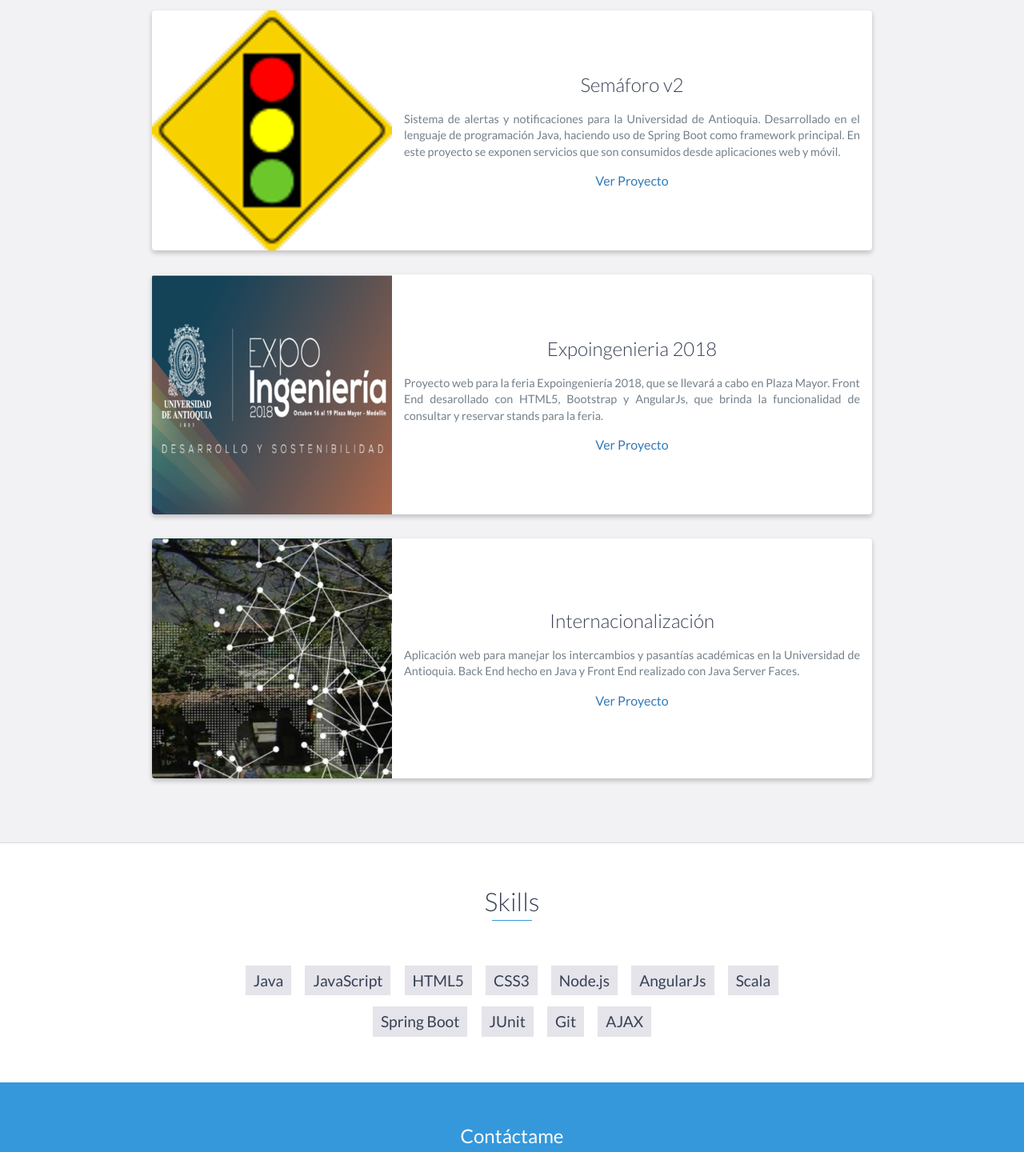
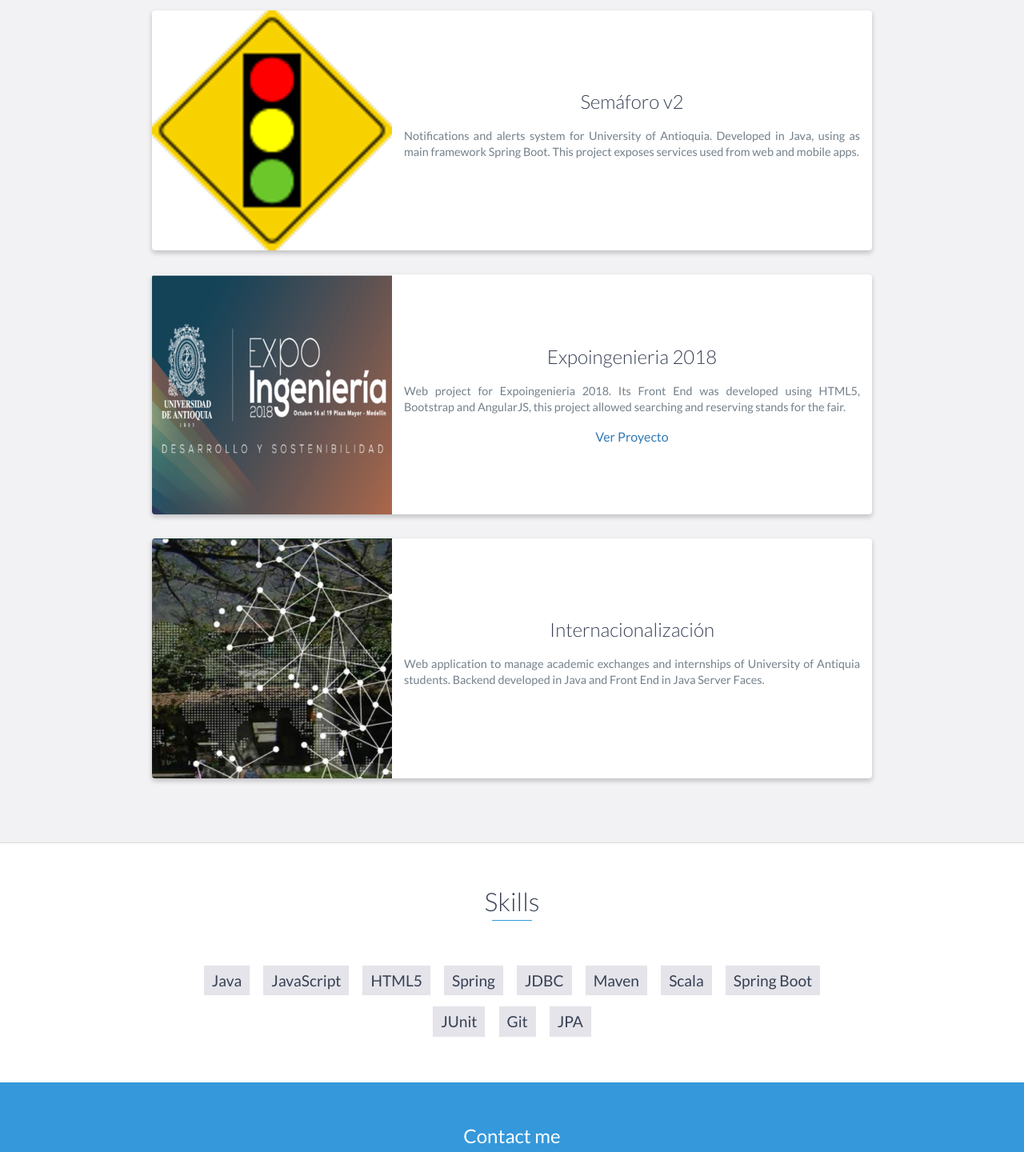
Before and after one commit to dcamilobj/dcamilobj.github.io, a website: page index.html in a window 1280 px wide. Shown: the part 2060-3500 px from the top of the page at 80% size. Drawn offline with nearby package versions, Linux system fonts and the light colour scheme.

Commit message:
Changed portfolio language

```diff
--- a/index.html
+++ b/index.html
@@ -5,7 +5,7 @@
     <meta charset="utf-8">
     <meta http-equiv="X-UA-Compatible" content="IE=edge">
     <meta name="viewport" content="width=device-width, initial-scale=1">
-    <title>Mi Portafolio</title>
+    <title>Portfolio</title>
 	<link rel="shortcut icon" href="favicon.ico" type="image/x-icon">
 	<link rel="icon" href="favicon.ico" type="image/x-icon">
     <link href="https://fonts.googleapis.com/css?family=Lato:300,400,700,900" rel="stylesheet">
@@ -98,7 +98,7 @@
                 </p>
             </div>
             <div data-date="October 2016 – December 2017">
-                <h3>DRAI - Universidad de Antioquia</h3>
+                <h3>DRAI - University of Antioquia</h3>
                 <h4>Software developer</h4>
                 <p style="text-align: justify;">
                   Prestar colaboración en la definición, análisis y diseño de sistemas de
@@ -115,8 +115,8 @@
         <h2 class="heading">Education</h2>
         <div class="education-block">
             <h3>Universidad de Antioquia</h3>
-            <span class="education-date">Enero 2013 - Actual</span>
-            <h4>Ingeniería de Sistemas</h4>
+            <span class="education-date">January 2013 - September 2018</span>
+            <h4>Software Engineering degree</h4>
         </div>
         <!-- End .education-block -->
     </div>
@@ -134,13 +134,11 @@
                     <div class="project-info">
                         <h3>Semáforo v2</h3>
                         <p style="text-align:justify;">
-                            Sistema de alertas y notificaciones para la Universidad
-                            de Antioquia. Desarrollado en el lenguaje de programación
-                            Java, haciendo uso de Spring Boot como framework principal.
-                            En este proyecto se exponen servicios que son consumidos
-                            desde aplicaciones web y móvil.
+ 			Notifications and alerts system for University of Antioquia.
+		        Developed in Java, using as main framework Spring Boot. This
+			project exposes services used from web and mobile apps.
+
                         </p>
-                        <a href="#">Ver Proyecto</a>
                     </div>
                     <!-- End .project-info -->
                 </div>
@@ -154,10 +152,9 @@
                     <div class="project-info">
                         <h3>Expoingenieria 2018</h3>
                         <p style="text-align: justify;">
-                            Proyecto web para la feria Expoingeniería 2018, que
-                            se llevará a cabo en Plaza Mayor. Front End desarollado
-                            con HTML5, Bootstrap y AngularJs, que brinda la funcionalidad
-                            de consultar y reservar stands para la feria.
+			 Web project for Expoingenieria 2018.  Its Front End was developed
+			 using HTML5, Bootstrap and AngularJS, this project allowed searching
+			 and reserving stands for the  fair.
                         </p>
                         <a href="http://expoingenieria.edu.co/">Ver Proyecto</a>
                     </div>
@@ -173,11 +170,10 @@
                     <div class="project-info">
                         <h3>Internacionalización</h3>
                         <p style="text-align: justify;">
-                            Aplicación web para manejar los intercambios y pasantías
-                            académicas en la Universidad de Antioquia. Back End hecho
-                            en Java y Front End realizado con Java Server Faces.
+			   Web application to manage academic exchanges and internships
+			  of University of Antiquia students. Backend developed in Java
+			  and Front End in Java Server Faces.
                         </p>
-                        <a href="#">Ver Proyecto</a>
                     </div>
                     <!-- End .project-info -->
                 </div>
@@ -195,20 +191,20 @@
             <li>Java</li>
             <li>JavaScript</li>
             <li>HTML5</li>
-            <li>CSS3</li>
-            <li>Node.js</li>
-            <li>AngularJs</li>
+            <li>Spring</li>
+            <li>JDBC</li>
+            <li>Maven</li>
             <li>Scala</li>
             <li>Spring Boot</li>
             <li>JUnit</li>
             <li>Git</li>
-            <li>AJAX</li>
+            <li>JPA</li>
         </ul>
     </div>
     <!-- End #skills -->
 
     <div id="contact">
-        <h2>Contáctame</h2>
+        <h2>Contact me</h2>
         <div id="contact-form">
             <form method="POST" action="https://formspree.io/email@email.com">
                 <input type="hidden" name="_subject" value="Contact request from personal website" />
```
